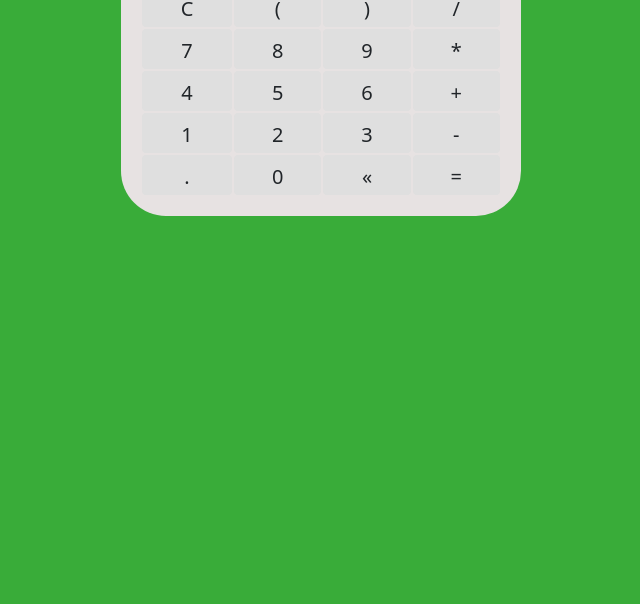
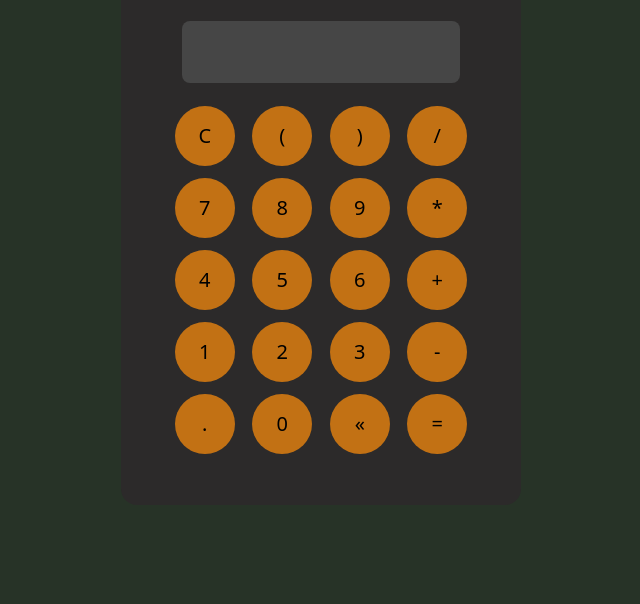
Before and after one commit to Mati-Pereira/calculadora, a website: page index.html in a window 1280 px wide. Shown: the part 196-800 px from the top of the page, without its empty margins (319-959 px from the left). Drawn offline with nearby package versions, Linux system fonts and the light colour scheme.

Commit message:
fix styles

```diff
--- a/css/style.css
+++ b/css/style.css
@@ -1,31 +1,50 @@
 body {
-  background-color: rgb(57, 172, 57);
+  background-color: rgb(39, 51, 39);
+  display: flex;
+  justify-content: center;
+  align-items: center;
+  height: 100vh;
+  width: 100vw;
 }
 
 .container {
   text-align: center;
-  background-color: rgb(231, 226, 226);
-  padding: 20px;
-  border-radius: 45px;
-  margin: auto;
-  min-width: 400px;
-  max-width: 400px;
-  margin-top: 50px;
+  background-color: rgb(44, 42, 42);
+  color: beige;
+  padding: 45px;
+  border-radius: 16px;
+  width: 400px;
 }
+
 .display {
-  font-size: 2em;
-  width: 98%;
+  font-size: 2.5em;
+  width: 90%;
   text-align: right;
+  margin: 1rem 0;
+  background-color: #464646;
+  color: beige;
+  border: none;
+  border-radius: 8px;
 }
 
 .btn {
-  width: 100%;
-  height: 40px;
-  background-color: #dfdfdf;
+  background-color: #c27114;
+  color: black;
+  border-radius: 50%;
   font-size: 1.25em;
   cursor: pointer;
+  margin: 5px 0;
+  width: 60px;
+  height: 60px;
 }
 
 .btn:hover {
-  background-color: #b8b8b8;
+  background-color: #1b1b1b;
+  color: beige;
 }
+
+.title{
+  letter-spacing: 5px;
+  font-family: Arial, Helvetica, sans-serif;
+  font-weight: 700;
+}
```
Also changed, not shown: 2 other files.
